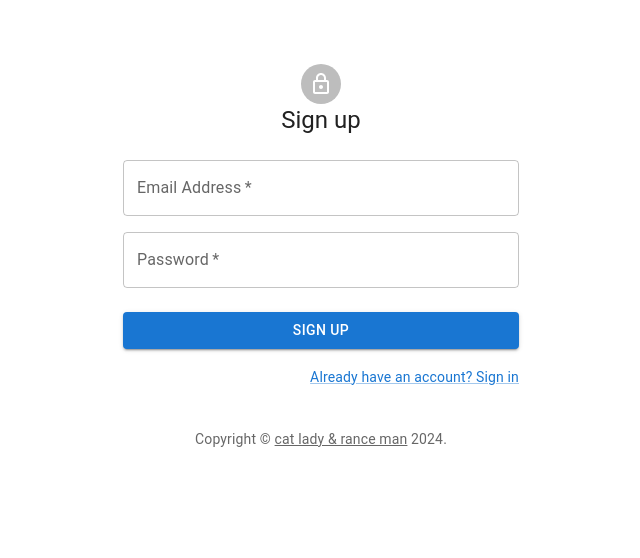
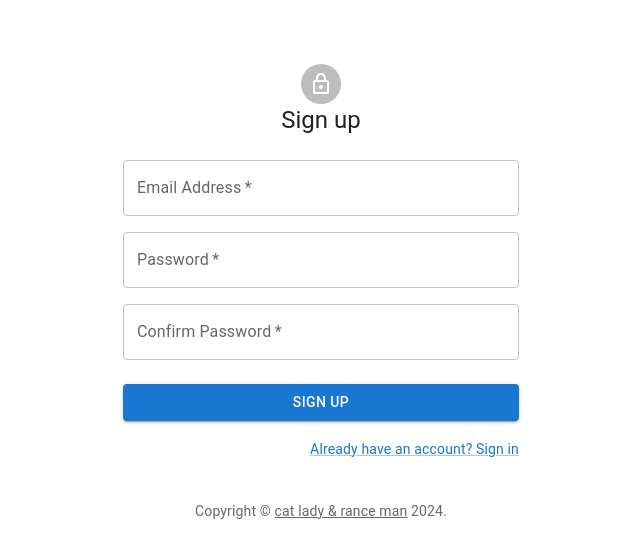
Before and after one commit to Ann-Clawson/crumbs-frontend, a React (Vite) app in the folder crumbs-frontend/: page /signup in a window 1280 px wide. Shown: the top 558 px of the page, without its empty margins (319-959 px from the left). Built offline with nearby package versions, Linux system fonts and the light colour scheme; no server answers.

Commit message:
adds password confirmation input

```diff
--- a/crumbs-frontend/src/Signup.jsx
+++ b/crumbs-frontend/src/Signup.jsx
@@ -161,6 +161,20 @@
                   color={passwordError ? "error" : "primary"}
                 />
               </Grid>
+              <Grid item xs={12}>
+                <TextField
+                  required
+                  fullWidth
+                  name="password_confirm"
+                  label="Confirm Password"
+                  type="password"
+                  id="password_confirm"
+                  autoComplete="new-password"
+                  error={passwordError}
+                  helperText={passwordErrorMessage}
+                  color={passwordError ? "error" : "primary"}
+                />
+              </Grid>
               {/* <Grid item xs={12}>
                 <FormControlLabel
                   control={<Checkbox value="allowExtraEmails" color="primary" />}
```
